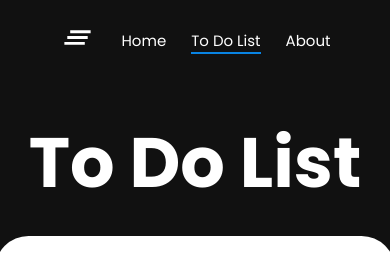
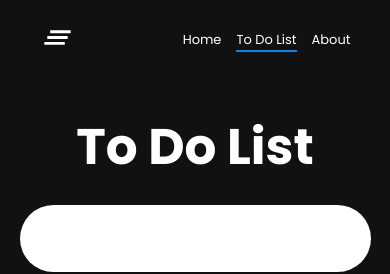
Before and after one commit to williamsimms/toDoList, a React (Create React App) app: page /todo in a window 390 px wide. Shown: the top 274 px of the page. Built offline with nearby package versions, Linux system fonts and the light colour scheme; no server answers; the database is empty.

Commit message:
mobile styling

```diff
--- a/src/About.scss
+++ b/src/About.scss
@@ -10,6 +10,10 @@
     text-align: center;
     padding-top: 5rem;
     margin-bottom: 4rem;
+
+    @include respond(phone) {
+      padding-top: 2rem;
+    }
   }
   & h5 {
     font-size: 2rem;
--- a/src/List.scss
+++ b/src/List.scss
@@ -17,6 +17,10 @@
     margin-bottom: 1.5rem;
     display: none;
     font-weight: bold;
+
+    @include respond(phone) {
+      font-size: 13px;
+    }
   }
 
   &__button {
@@ -41,6 +45,10 @@
       margin-bottom: 2rem;
       font-family: inherit;
 
+      @include respond(phone) {
+        width: 90%;
+      }
+
       &:focus {
         outline: none;
       }
@@ -51,5 +59,9 @@
     font-size: 7rem;
     margin-bottom: 2rem;
     padding-top: 3rem;
+
+    @include respond(phone) {
+      font-size: 5rem;
+    }
   }
 }
--- a/src/Modal.jsx
+++ /dev/null
@@ -1,6 +0,0 @@
-import React from 'react'
-import './Modal.scss'
-
-export default function Modal() {
-  return <div className='modal'></div>
-}
--- a/src/Navbar.scss
+++ b/src/Navbar.scss
@@ -21,6 +21,10 @@
     display: flex;
     align-items: center;
     justify-content: space-between;
+
+    @include respond(phone) {
+      padding: 2rem 2rem;
+    }
   }
   &__list {
     display: flex;
@@ -32,6 +36,11 @@
       font-size: 1.5rem;
       color: $white;
       margin-right: 2.5rem;
+
+      @include respond(phone) {
+        font-size: 1.3rem;
+        margin-right: 1.5rem;
+      }
 
       & > a {
         color: $white;
--- a/src/ToDo.jsx
+++ b/src/ToDo.jsx
@@ -20,6 +20,15 @@ const useStyles = makeStyles((theme) => ({
     transform: 'translate(-51%,-60%)',
     outline: '0',
     borderRadius: '5px',
+
+    '@media (max-width:1024px)': {
+      top: '40%',
+    },
+
+    '@media (max-width:600px)': {
+      top: '45%',
+      width: '90%',
+    },
   },
 }))
 
--- a/src/ToDo.scss
+++ b/src/ToDo.scss
@@ -11,6 +11,14 @@
   padding: 1rem;
   border-radius: 999px;
 
+  @include respond(ipad-pro) {
+    width: 50%;
+  }
+
+  @include respond(phone) {
+    width: 90%;
+  }
+
   & h3 {
     font-size: 2rem;
     margin-bottom: 1rem;
@@ -22,10 +30,6 @@
   & button:last-of-type {
     transform: translateX(0.5rem);
   }
-
-  @include respond(phone) {
-    width: 100%;
-  }
 }
 
 .modal {
@@ -35,6 +39,10 @@
     color: crimson;
     font-weight: bold;
     display: none;
+
+    @include respond(phone) {
+      font-size: 13px;
+    }
   }
   & h2 {
     font-size: 3rem;
@@ -52,6 +60,9 @@
     &:focus {
       outline: none;
     }
+    @include respond(phone) {
+      width: 90%;
+    }
   }
   & button {
     background-color: #111;
```
Also changed, not shown: src/Modal.scss (deleted, +0 -8 lines).
